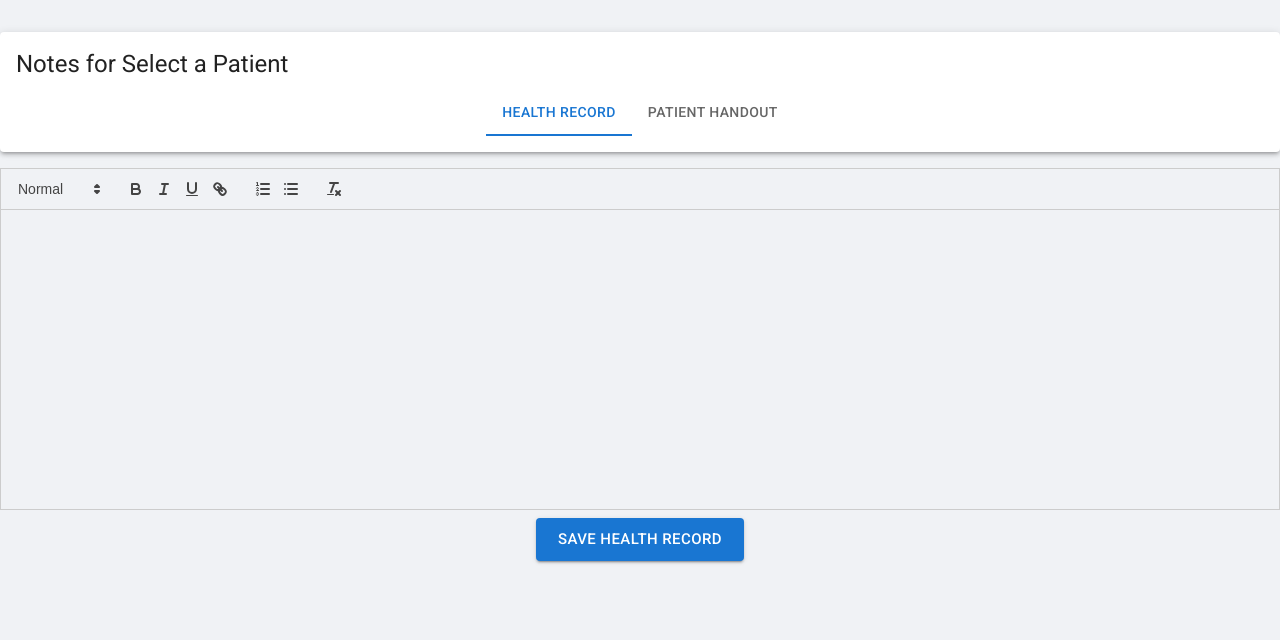
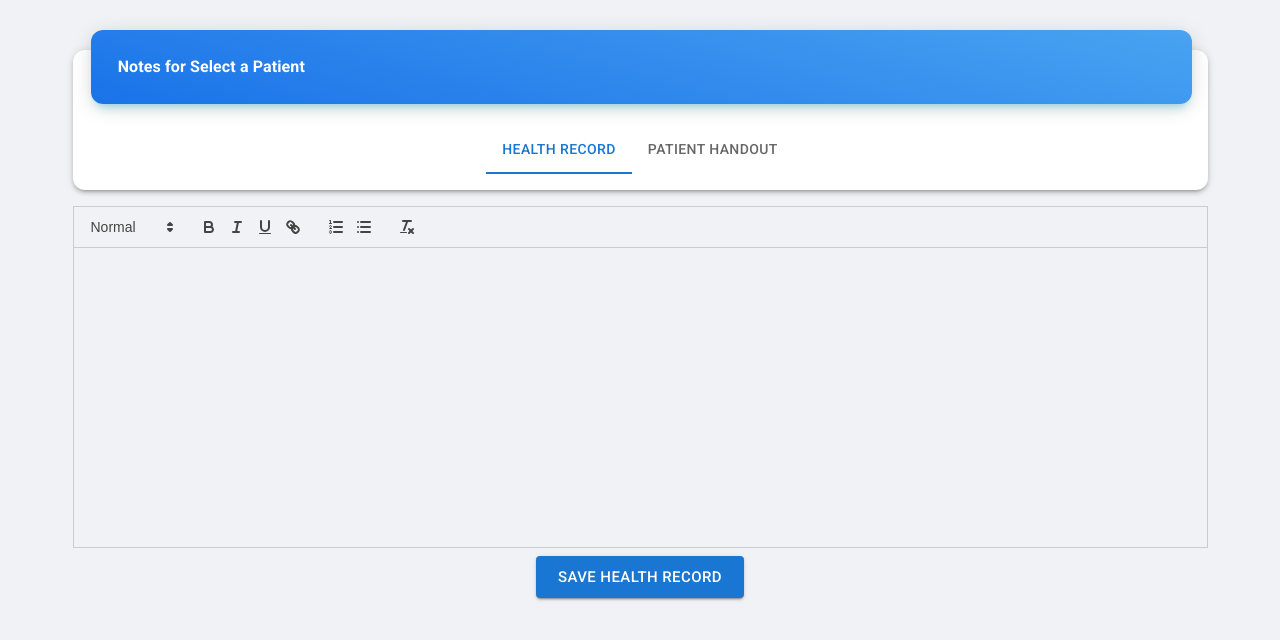
Before and after one commit to MediSwift2-Github/mediswift2-frontend, a React (Create React App) app: page /documentation in a window 1280 px wide. Shown: the top 640 px of the page. Built offline with nearby package versions, Linux system fonts and the light colour scheme; no server answers.

Commit message:
solved input overlap issue, documentation ui changes, consulation align changes

```diff
--- a/src/components/consultation-dashboard/consultation-dashboard.jsx
+++ b/src/components/consultation-dashboard/consultation-dashboard.jsx
@@ -235,7 +235,7 @@ const ConsultationDashboard = () => {
                   <TableRow
                     sx={{ "&:last-child td, &:last-child th": { border: 0 } }}
                   >
-                    <TableCell align="center">
+                    <TableCell align="left">
                       <Typography
                         key={key}
                         variant="subtitle2"
@@ -246,13 +246,15 @@ const ConsultationDashboard = () => {
                         {`${formatKey(key)}`}
                       </Typography>
                     </TableCell>
-                    <TableCell align="center">
+                    <TableCell align="left">
                       <Typography
                         variant="subtitle2"
                         display="block"
                         gutterBottom
                         key={key}
-                        style={{ color: "rgb(123, 128, 154)" }}
+                        style={{
+                          color: "rgb(123, 128, 154)",
+                        }}
                       >
                         {`${formatValue(value)}`}
                       </Typography>
--- a/src/components/documentation-page/documentation-page.css
+++ b/src/components/documentation-page/documentation-page.css
@@ -0,0 +1,14 @@
+.documentationDashboardtitle {
+  text-align: left;
+  padding: 27px;
+  font-size: 1rem;
+  background: linear-gradient(195deg, rgb(73, 163, 241), rgb(26, 115, 232));
+  border-radius: 0.75rem;
+  position: absolute;
+  width: calc(100% - 3%);
+  top: -20px;
+  left: 1.6%;
+  color: rgb(255, 255, 255);
+  box-shadow: rgba(0, 0, 0, 0.14) 0rem 0.25rem 1.25rem 0rem,
+    rgba(0, 187, 212, 0.4) 0rem 0.4375rem 0.625rem -0.3125rem;
+}
--- a/src/components/documentation-page/documentation-page.jsx
+++ b/src/components/documentation-page/documentation-page.jsx
@@ -5,6 +5,7 @@ import ReactQuill from "react-quill";
 import "react-quill/dist/quill.snow.css";
 import { useNavigate } from "react-router-dom";
 import { CircularProgress } from "@mui/material";
+import "./documentation-page.css";
 
 const API_URL = process.env.REACT_APP_API_URL || "http://localhost:3000";
 
@@ -97,7 +98,6 @@ const DocumentationPage = () => {
     getSummary();
   }, [selectedPatient]);
 
-
   const handleChange = (event, newValue) => {
     setValue(newValue);
   };
@@ -182,9 +182,32 @@ const DocumentationPage = () => {
   };
 
   return (
-    <Box sx={{ width: "100%", mt: 4, mb: 2 }}>
-      <Paper elevation={3} sx={{ p: 2, mb: 2 }}>
-        <Typography variant="h5" gutterBottom>
+    <Box
+      sx={{
+        width: "100%",
+        padding: "50px 50px 0px 50px",
+        maxWidth: 1235,
+        margin: "0 auto",
+      }}
+    >
+      <Paper
+        elevation={3}
+        sx={{
+          p: 2,
+          mb: 2,
+          position: "relative",
+          borderRadius: "0.75rem !important",
+        }}
+      >
+        <Typography
+          className="documentationDashboardtitle"
+          variant="h4"
+          component="h6"
+          style={{
+            fontSize: "1rem",
+            fontWeight: "bolder",
+          }}
+        >
           Notes for{" "}
           {selectedPatient ? selectedPatient.patientName : "Select a Patient"}
         </Typography>
@@ -194,6 +217,7 @@ const DocumentationPage = () => {
           indicatorColor="primary"
           textColor="primary"
           centered
+          style={{ paddingTop: "60px" }}
         >
           <Tab label="Health Record" />
           <Tab label="Patient Handout" />
@@ -201,25 +225,33 @@ const DocumentationPage = () => {
       </Paper>
 
       {value === 0 && (
-          <div style={{ position: 'relative', height: '300px', marginBottom: '50px' }}>
+        <div
+          style={{
+            position: "relative",
+            height: "300px",
+            marginBottom: "50px",
+          }}
+        >
           <ReactQuill
             theme="snow"
             value={healthRecordContent}
             onChange={setHealthRecordContent}
-                style={{ height: '100%' }}
+            style={{ height: "100%" }}
           />
           {isLoading && (
-                <div style={{
-                  position: 'absolute',
+            <div
+              style={{
+                position: "absolute",
                 top: 0,
                 left: 0,
                 right: 0,
                 bottom: 0,
-                  display: 'flex',
-                  alignItems: 'center',
-                  justifyContent: 'center',
-                  backgroundColor: 'rgba(255, 255, 255, 0.5)' // Adding a slight white overlay
-                }}>
+                display: "flex",
+                alignItems: "center",
+                justifyContent: "center",
+                backgroundColor: "rgba(255, 255, 255, 0.5)", // Adding a slight white overlay
+              }}
+            >
               <CircularProgress />
             </div>
           )}
--- a/src/components/login-component/login-page.jsx
+++ b/src/components/login-component/login-page.jsx
@@ -1,4 +1,4 @@
-import React, { useState } from "react";
+import React, { useEffect, useRef, useState } from "react";
 import { useNavigate } from "react-router-dom";
 import TextField from "@mui/material/TextField";
 import "./login-page.css";
@@ -6,6 +6,7 @@ import logo from "./MediSwift.png";
 import api from "../../api";
 import { IconButton, InputAdornment } from "@mui/material";
 import { Visibility, VisibilityOff } from "@mui/icons-material";
+
 const LoginPage = () => {
   const [username, setUsername] = useState("");
   const [password, setPassword] = useState("");
@@ -47,23 +48,23 @@ const LoginPage = () => {
     event.preventDefault();
   };
 
+  console.log("username---->>", username);
+
   return (
     <div className="login-container">
       <img src={logo} alt="Logo" className="logo" />
-      <form onSubmit={handleSubmit} noValidate>
+      <form onSubmit={handleSubmit}>
         <div className="form-group">
           <TextField
-            id="username"
             label="Username"
             variant="outlined"
             required
-            value={username}
+            value={username ? username : null}
             onChange={(e) => setUsername(e.target.value)}
           />
         </div>
         <div className="form-group">
           <TextField
-            id="password"
             label="Password"
             variant="outlined"
             type={showPassword ? "text" : "password"}
@@ -82,7 +83,7 @@ const LoginPage = () => {
               ),
             }}
             required
-            value={password}
+            value={password ? password : null}
             onChange={(e) => setPassword(e.target.value)}
           />
         </div>
```
Lines whose indentation alone changed are shown as unchanged.
